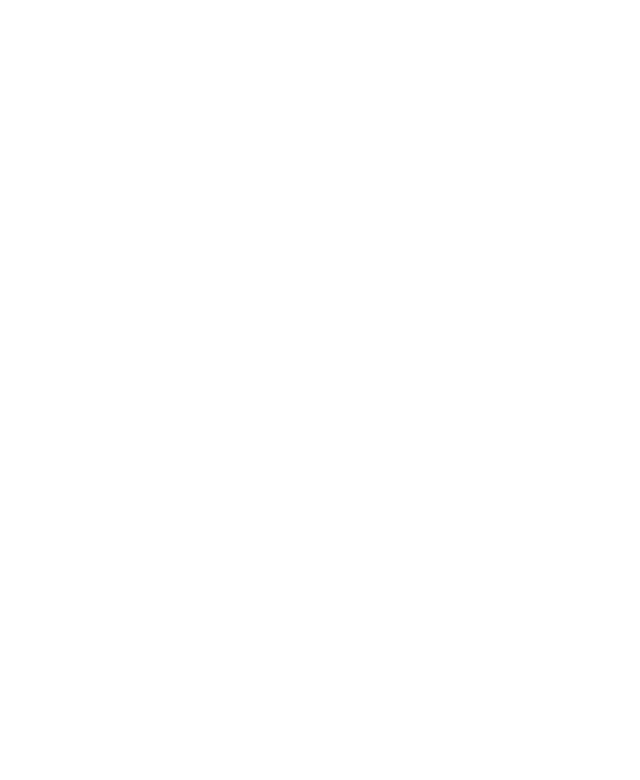
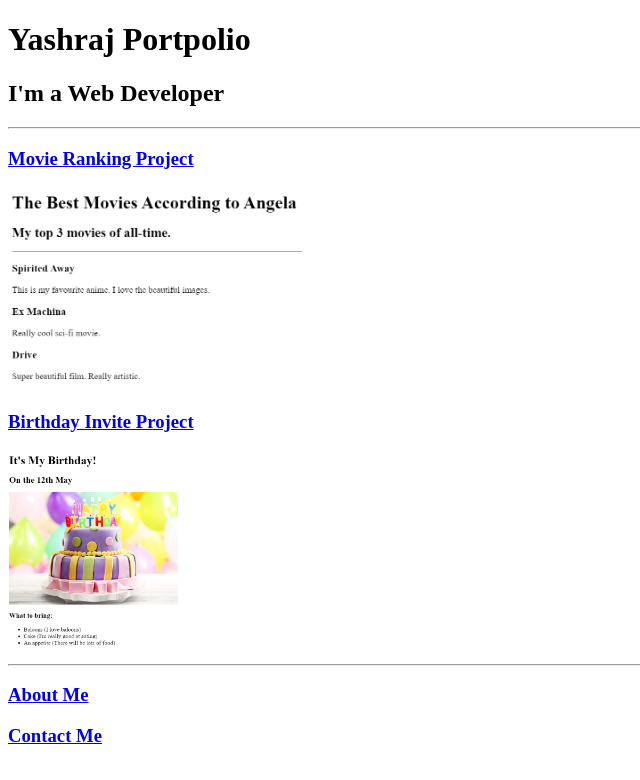
Before and after one commit to DeshmukhYashraj/html-portpolio, a plain HTML site: page index.html in a window 1280 px wide. Shown: the whole page, without its empty margins (0-640 px from the left). Drawn offline with Linux system fonts and the light colour scheme.

Commit message:
Update index.html

```diff
--- a/index.html
+++ b/index.html
@@ -1,15 +1,22 @@
-<!-- TODO 1: Create the HTML Boilerplate -->
+<!DOCTYPE html>
 
-<!-- TODO 2: Add Your previous projects' HTML into the public folder -->
+<html lang="en">
+    <head>
+        <meta charset="UTF-8">
+        <title>Yashraj Portpolio</title>
+    </head>
+    <body>
+        <h1>Yashraj Portpolio</h1>
+        <h2>I'm a Web Developer</h2>
+        <hr/>
+        <h3><a href="./public/movie-ranking.html">Movie Ranking Project</a></h3>
+        <img src="./assets/images/Move Ranking.png" height="200" alt="Movie Ranking Project" />
 
-<!-- TODO 3: Take screenshots of your project previews and add the images to the images folder -->
+        <h3><a href="./public/birthday-invite.html">Birthday Invite Project </a></h3>
+        <img src="./assets/images/Birthday invite.png" height="200" alt="Birthday invite Project" />
+        <hr/>
+        <h3><a href="./public/about.html">About Me</a></h3>
+        <h3><a href="./public/contact.html">Contact Me</a></h3>
 
-<!-- TODO 4: Add titles/subtitles etc. -->
-
-<!-- TODO 5: Add a link to the project pages -->
-
-<!-- TODO 6: Add images to show the project previews
-HINT for TODO 6: You can use the height attribute set to 200 to make the image smaller:
-https://developer.mozilla.org/en-US/docs/Web/HTML/Element/img#attr-height -->
-
-<!-- TODO 7: Add the Contact Me and About Me page links -->
+    </body>
+</html>
```
